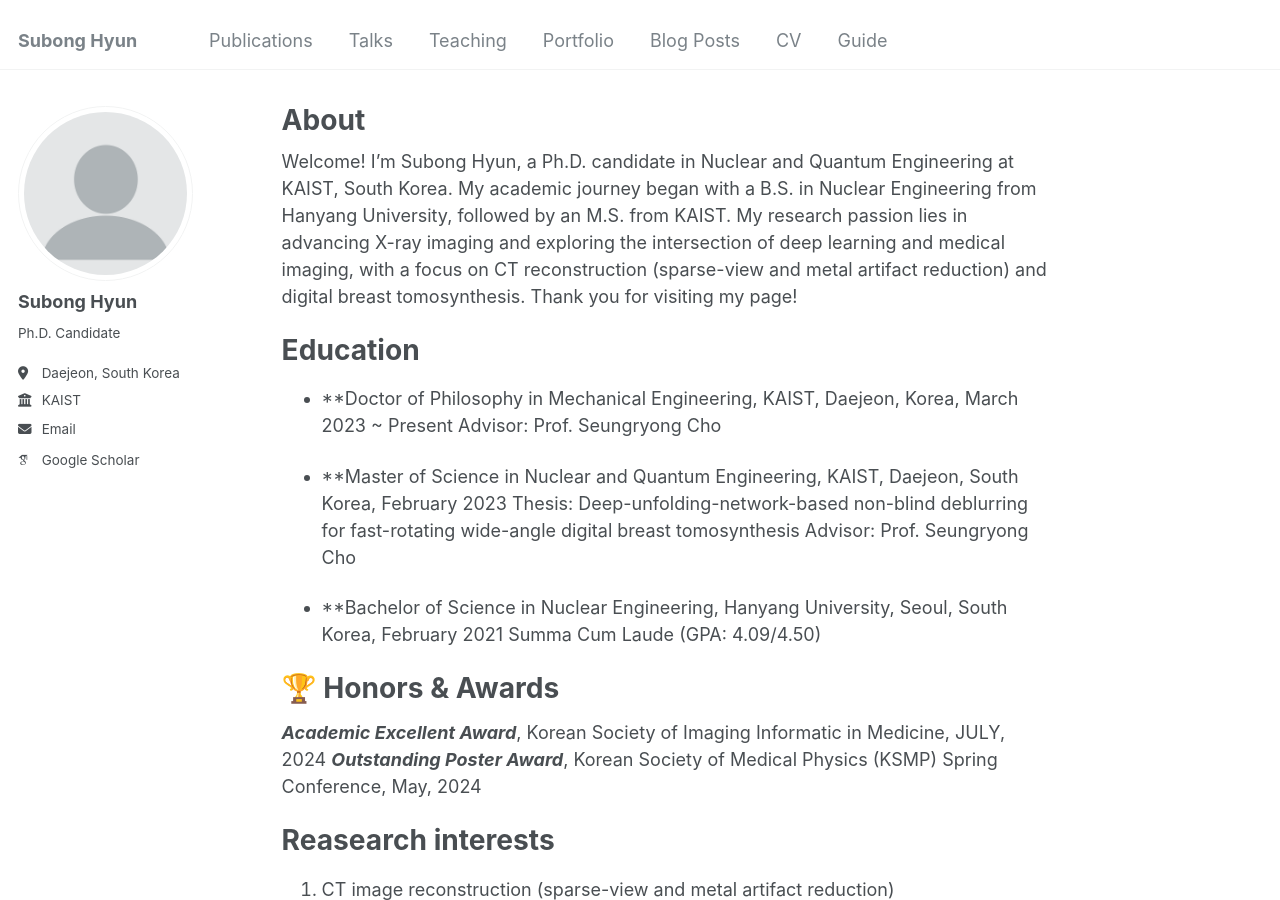
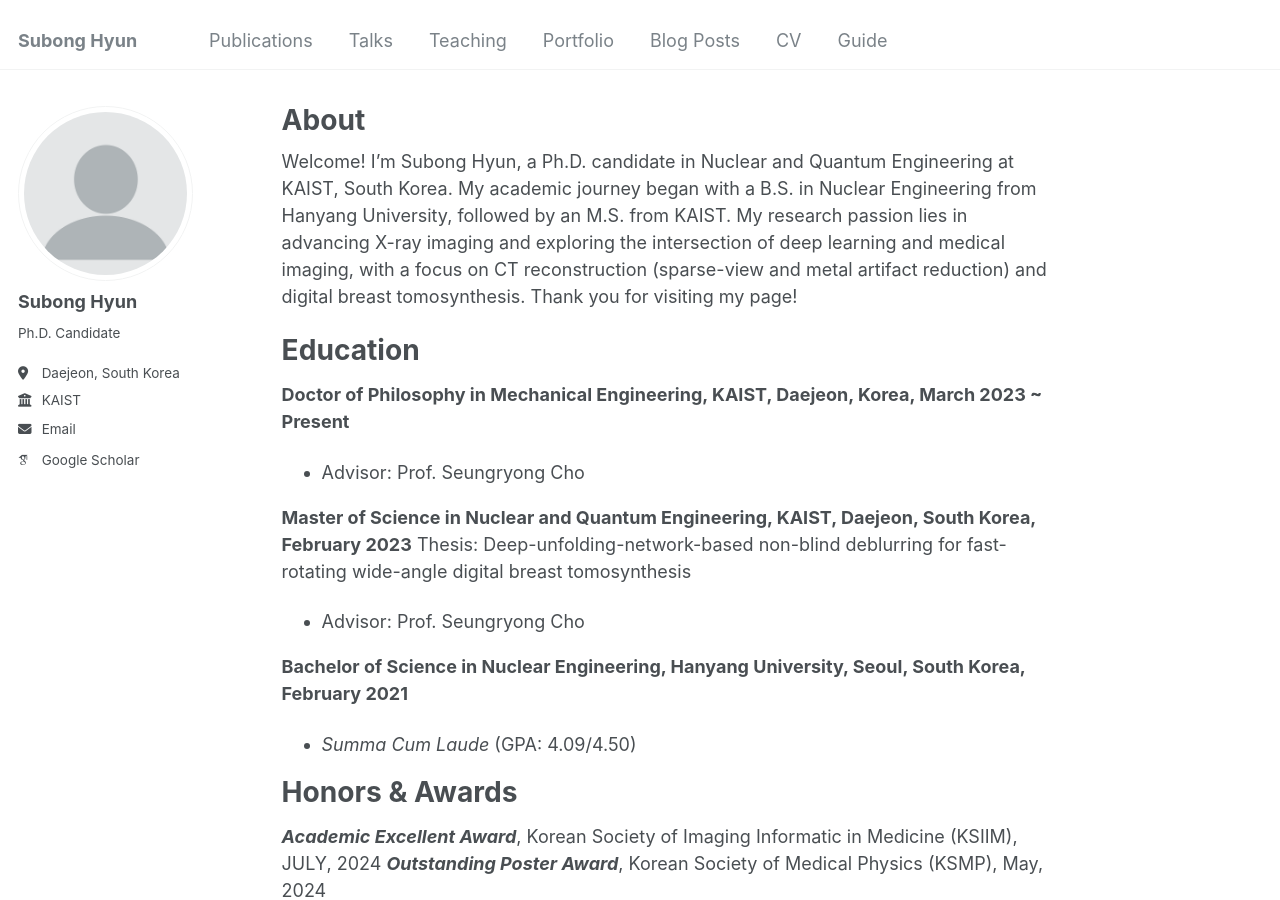
Before and after one commit to SubongHyun/subonghyun.github.io, a Jekyll site: the page built from _pages/about.md, in a window 1280 px wide and 900 px high. Built offline with Jekyll 4.4.1, drawn with Linux system fonts in a browser that asks for light colours; some web fonts are replaced.

Commit message:
Update about.md

```diff
--- a/_pages/about.md
+++ b/_pages/about.md
@@ -11,20 +11,20 @@ Welcome! I'm Subong Hyun, a Ph.D. candidate in Nuclear and Quantum Engineering a
 
 Education
 ======
-- **Doctor of Philosophy in Mechanical Engineering, KAIST, Daejeon, Korea, March 2023 ~ Present
-Advisor: Prof. Seungryong Cho
+**Doctor of Philosophy in Mechanical Engineering, KAIST, Daejeon, Korea, March 2023 ~ Present**
+- Advisor: Prof. Seungryong Cho
 
-- **Master of Science in Nuclear and Quantum Engineering, KAIST, Daejeon, South Korea, February 2023
+**Master of Science in Nuclear and Quantum Engineering, KAIST, Daejeon, South Korea, February 2023**
 Thesis: Deep-unfolding-network-based non-blind deblurring for fast-rotating wide-angle digital breast tomosynthesis
-Advisor: Prof. Seungryong Cho
+- Advisor: Prof. Seungryong Cho
 
-- **Bachelor of Science in Nuclear Engineering, Hanyang University, Seoul, South Korea, February 2021
-Summa Cum Laude (GPA: 4.09/4.50)
+**Bachelor of Science in Nuclear Engineering, Hanyang University, Seoul, South Korea, February 2021**
+- _Summa Cum Laude_ (GPA: 4.09/4.50)
 
-🏆 Honors & Awards
+Honors & Awards
 ======
-_**Academic Excellent Award**_, Korean Society of Imaging Informatic in Medicine, JULY, 2024
-_**Outstanding Poster Award**_, Korean Society of Medical Physics (KSMP) Spring Conference, May, 2024
+_**Academic Excellent Award**_, Korean Society of Imaging Informatic in Medicine (KSIIM), JULY, 2024
+_**Outstanding Poster Award**_, Korean Society of Medical Physics (KSMP), May, 2024
 
 Reasearch interests
 ======
```
